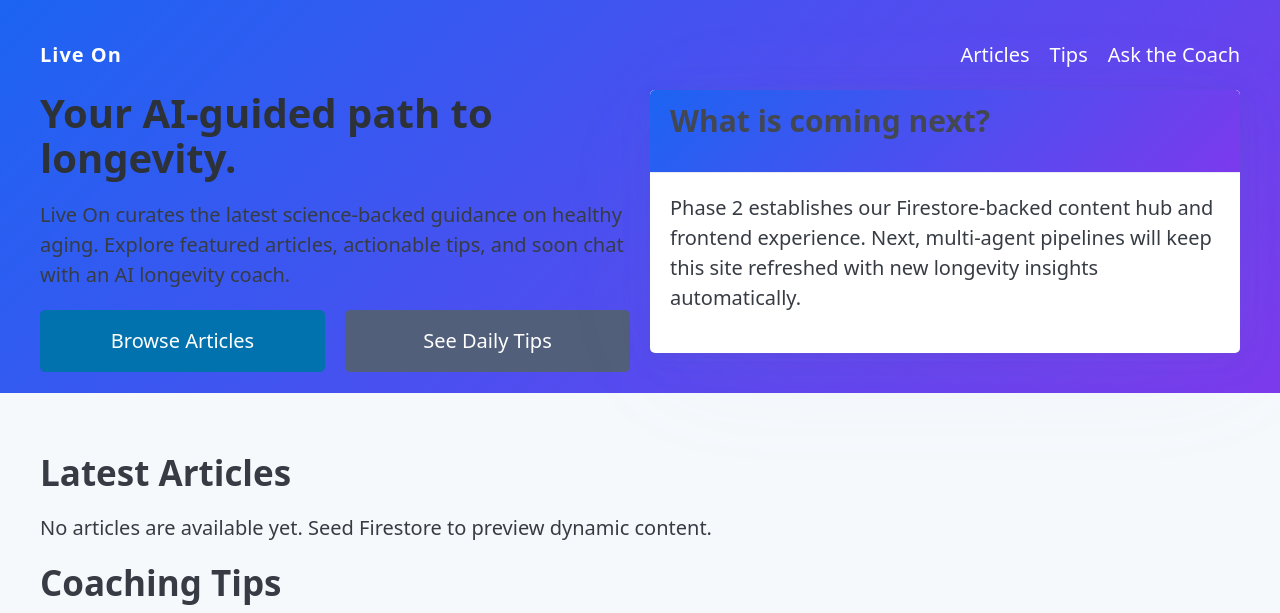
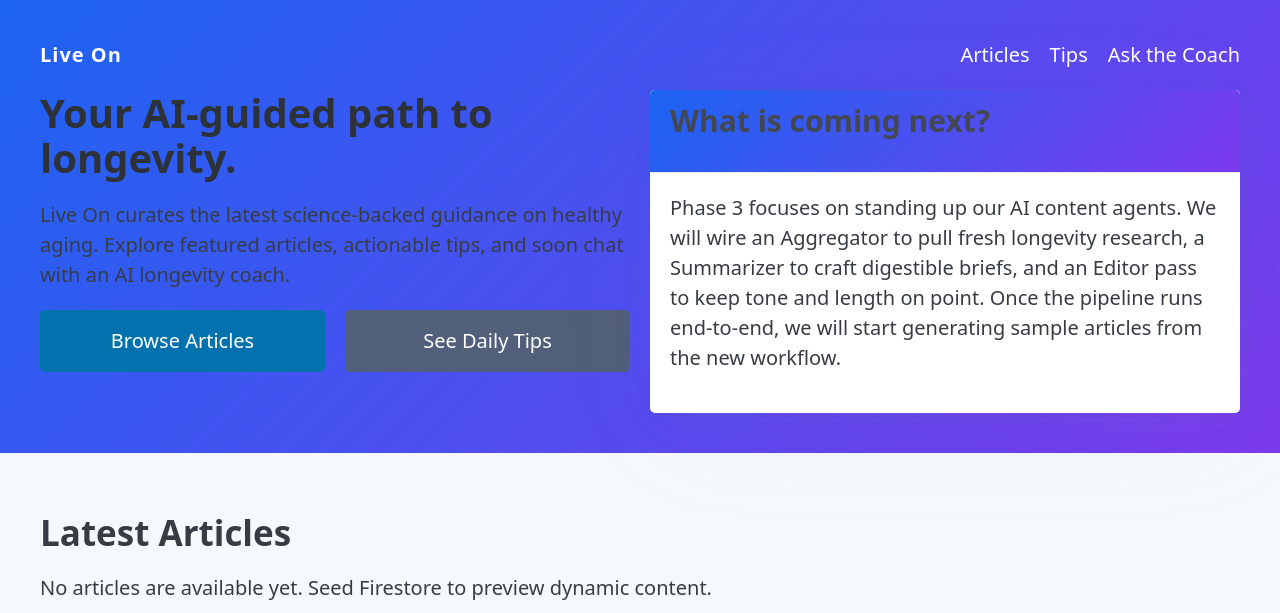
Before and after one commit to stefanfritzse/liveon, a FastAPI app: page / in a window 1280 px wide. Shown: the top 613 px of the page. Run offline with FastAPI, Linux system fonts and the light colour scheme; data that the repository does not hold is empty; some libraries are stand-ins or nearby versions.

Commit message:
Update homepage roadmap for phase 3 content agents

```diff
--- a/app/templates/home.html
+++ b/app/templates/home.html
@@ -19,9 +19,11 @@
           <h3>What is coming next?</h3>
         </header>
         <p>
-          Phase 2 establishes our Firestore-backed content hub and frontend experience.
-          Next, multi-agent pipelines will keep this site refreshed with new longevity
-          insights automatically.
+          Phase 3 focuses on standing up our AI content agents. We will wire an
+          Aggregator to pull fresh longevity research, a Summarizer to craft
+          digestible briefs, and an Editor pass to keep tone and length on point.
+          Once the pipeline runs end-to-end, we will start generating sample
+          articles from the new workflow.
         </p>
       </article>
     </div>
```
